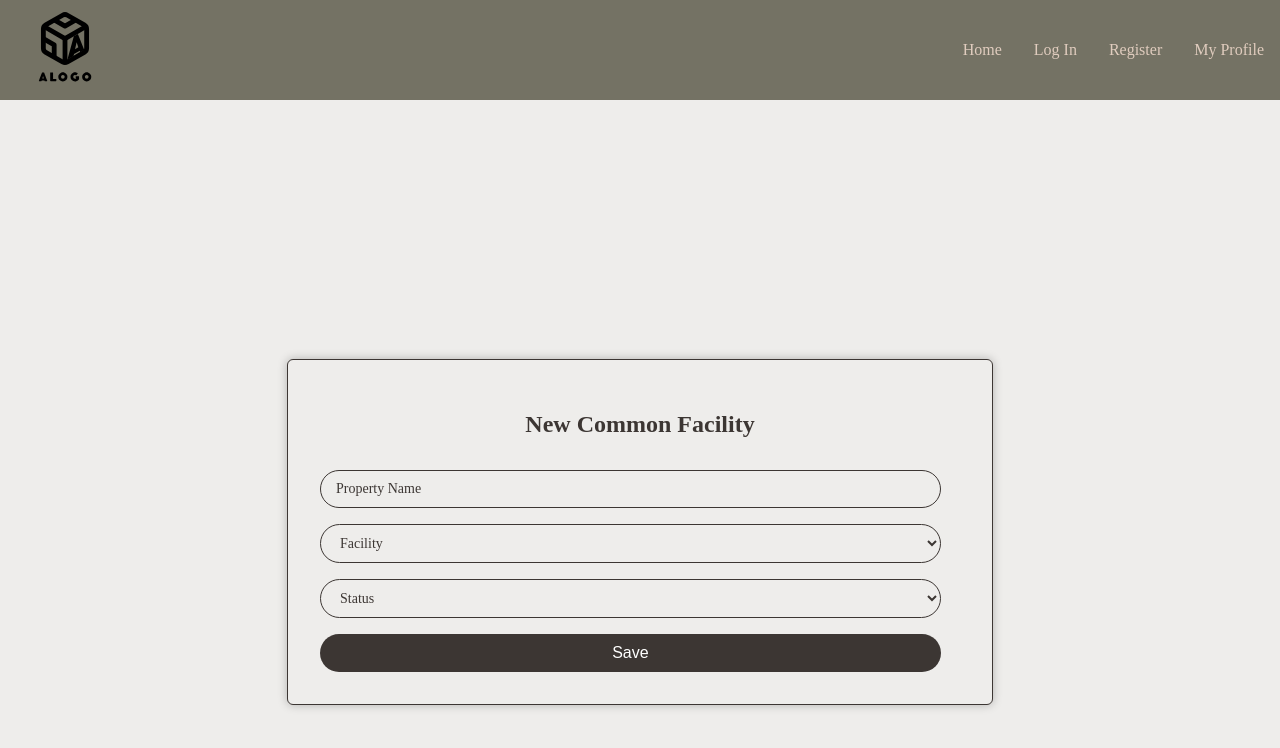
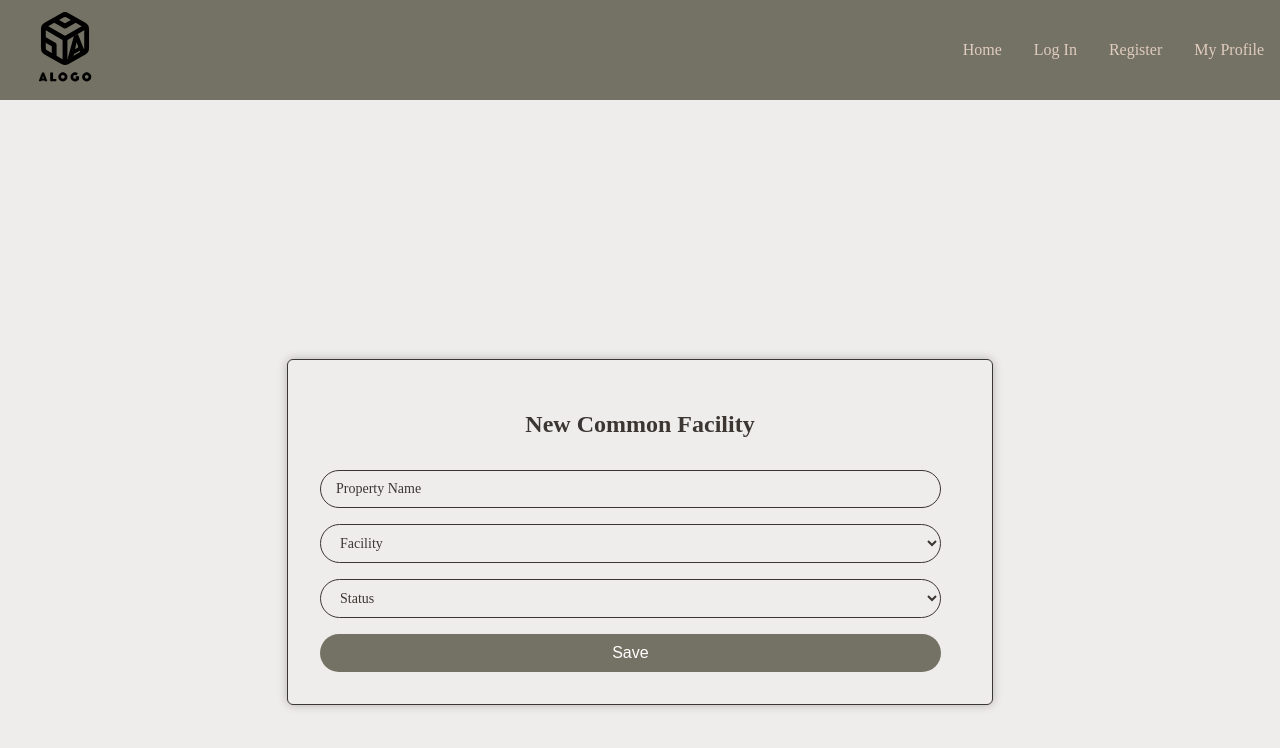
Before and after one commit to Ahmad-Elmahallawy/iCondo, a React (Create React App) app in the folder frontend/: page /CommonFacility in a window 1280 px wide. Shown: the top 748 px of the page. Built offline with nearby package versions, Linux system fonts and the light colour scheme; no server answers.

Commit message:
changed save button styling

```diff
--- a/frontend/src/Style/LandingPageStyle/CommonFacilityCreationLandingPageStyle.css
+++ b/frontend/src/Style/LandingPageStyle/CommonFacilityCreationLandingPageStyle.css
@@ -52,7 +52,7 @@
     padding: 10px 15px;
     border-radius: 20px;
     border: none;
-    background-color: var(--color4);
+    background-color: var(--color3);
     color: white;
     font-size: 16px;
     cursor: pointer;
@@ -60,7 +60,7 @@
   }
 
   .common-facility-form button:hover {
-    background-color: var(--color3);
+    background-color: var(--color4);
   }
 
   .common-facility-form input,
```
